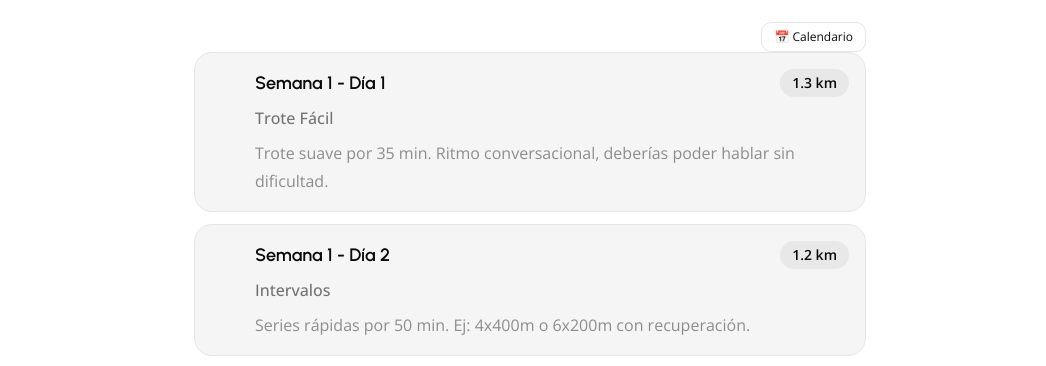
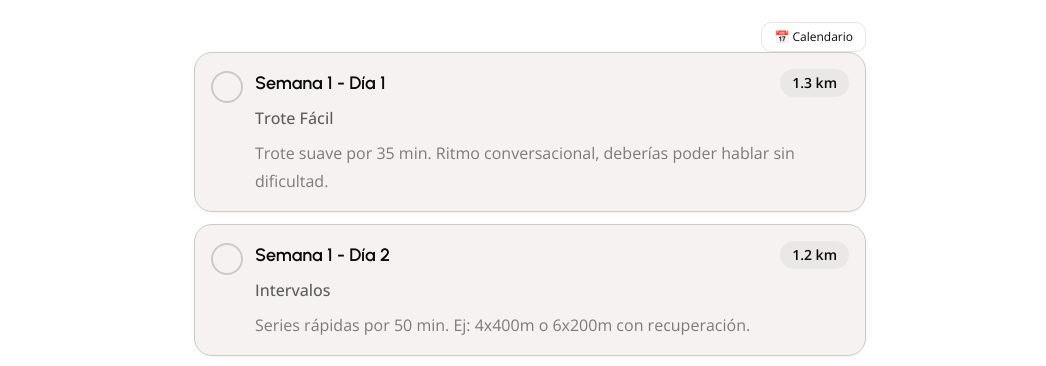
Before and after one commit to yavallejo/running-training, a Next.js app: page /plan in a window 1280 px wide. Shown: the part 424-790 px from the top of the page, without its empty margins (110-1156 px from the left). Built offline with nearby package versions, Linux system fonts and the light colour scheme; no server answers; the database is empty; sample sign-in values are in the browser's storage.

Commit message:
style: update color values in globals.css for improved consistency; enhance button text visibility in LandingPage and AdminPage; refine SessionCard styles for better visual hierarchy and shadow effects

```diff
--- a/src/app/admin/page.tsx
+++ b/src/app/admin/page.tsx
@@ -562,7 +562,7 @@ export default function AdminPage() {
             <div className="flex items-center gap-4">
               <button
                 type="submit"
-                className="group relative px-6 py-3 rounded-xl font-mono text-sm font-semibold tracking-wide overflow-hidden transition-transform hover:scale-[1.02] active:scale-[0.98]"
+                className="group relative px-6 py-3 rounded-xl font-mono text-sm font-semibold tracking-wide text-white overflow-hidden transition-transform hover:scale-[1.02] active:scale-[0.98]"
               >
                 <div className="absolute inset-0 bg-gradient-to-r from-primary to-primary/80" />
                 <div className="absolute inset-0 bg-gradient-to-r from-primary/90 to-primary/70 opacity-0 group-hover:opacity-100 transition-opacity" />
--- a/src/app/globals.css
+++ b/src/app/globals.css
@@ -55,16 +55,16 @@
 }
 
 :root {
-  --surface: oklch(0.97 0 0);
-  --surface-elevated: oklch(0.93 0 0);
+  --surface: oklch(0.965 0.004 25);
+  --surface-elevated: oklch(0.93 0.003 25);
   --primary: oklch(0.55 0.22 25);
   --primary-foreground: oklch(0.985 0 0);
-  --secondary: oklch(0.97 0 0);
+  --secondary: oklch(0.965 0.004 25);
   --secondary-foreground: oklch(0.205 0 0);
-  --accent: oklch(0.97 0 0);
-  --muted: oklch(0.97 0 0);
-  --muted-foreground: oklch(0.556 0 0);
-  --border: oklch(0.922 0 0);
+  --accent: oklch(0.965 0.004 25);
+  --muted: oklch(0.965 0 0);
+  --muted-foreground: oklch(0.48 0 0);
+  --border: oklch(0.84 0 0);
   --success: #22c55e;
   --warning: #f59e0b;
   --danger: #ef4444;
--- a/src/app/page.tsx
+++ b/src/app/page.tsx
@@ -100,7 +100,7 @@ export default function LandingPage() {
           >
             <button
               onClick={() => setShowLogin(true)}
-              className="group relative px-10 py-5 rounded-2xl font-bold text-lg overflow-hidden transition-transform hover:scale-[1.02] active:scale-[0.98]"
+              className="group relative px-10 py-5 rounded-2xl font-bold text-lg text-white overflow-hidden transition-transform hover:scale-[1.02] active:scale-[0.98]"
             >
               <div className="absolute inset-0 bg-gradient-to-r from-primary via-primary to-primary/80" />
               <div className="absolute inset-0 bg-gradient-to-r from-primary/90 to-primary/70 opacity-0 group-hover:opacity-100 transition-opacity duration-300" />
@@ -118,7 +118,7 @@ export default function LandingPage() {
             initial={{ opacity: 0, y: 30 }}
             animate={heroInView ? { opacity: 1, y: 0 } : {}}
             transition={{ duration: 0.8, delay: 0.5, ease: [0.22, 1, 0.36, 1] }}
-            className="mt-20 p-8 rounded-3xl bg-surface/40 border border-primary/20 backdrop-blur-sm shadow-[0_0_40px_-12px_rgba(255,59,48,0.15)]"
+            className="mt-20 p-8 rounded-3xl bg-surface border border-primary/30 backdrop-blur-sm shadow-[0_2px_16px_-4px_rgba(0,0,0,0.07),0_0_40px_-12px_rgba(255,59,48,0.2)]"
           >
             <div className="flex flex-col sm:flex-row items-center justify-center gap-6 sm:gap-10">
               <div className="text-center">
@@ -440,7 +440,7 @@ export default function LandingPage() {
                 whileInView={{ opacity: 1, y: 0 }}
                 viewport={{ once: true, margin: "-60px" }}
                 transition={{ duration: 0.6, delay: i * 0.08, ease: [0.22, 1, 0.36, 1] }}
-                className="group relative p-6 rounded-2xl bg-surface/60 border border-border/50 hover:border-primary/30 hover:shadow-[0_8px_30px_-8px_rgba(255,59,48,0.1)] transition-all duration-500 overflow-hidden"
+                className="group relative p-6 rounded-2xl bg-surface border border-border hover:border-primary/40 shadow-[0_1px_6px_-2px_rgba(0,0,0,0.06)] hover:shadow-[0_8px_30px_-8px_rgba(255,59,48,0.12)] transition-all duration-500 overflow-hidden"
               >
                 <div className="absolute inset-0 bg-gradient-to-br from-primary/5 to-transparent opacity-0 group-hover:opacity-100 transition-opacity duration-500" />
                 <div className="relative">
@@ -491,7 +491,7 @@ export default function LandingPage() {
             </p>
             <button
               onClick={() => setShowLogin(true)}
-              className="group relative px-14 py-6 rounded-2xl font-bold text-xl overflow-hidden transition-transform hover:scale-[1.02] active:scale-[0.98] glow-primary"
+              className="group relative px-14 py-6 rounded-2xl font-bold text-xl text-white overflow-hidden transition-transform hover:scale-[1.02] active:scale-[0.98] glow-primary"
             >
               <div className="absolute inset-0 bg-gradient-to-r from-primary via-primary to-primary/80" />
               <div className="absolute inset-0 bg-gradient-to-r from-primary/90 to-primary/70 opacity-0 group-hover:opacity-100 transition-opacity duration-300" />
@@ -571,7 +571,7 @@ function PainCard({
       initial={{ opacity: 0, y: 50, scale: 0.95 }}
       animate={inView ? { opacity: 1, y: 0, scale: 1 } : {}}
       transition={{ duration: 0.7, delay, ease: [0.22, 1, 0.36, 1] }}
-      className="group relative p-8 rounded-3xl bg-surface/60 border border-border/50 backdrop-blur-sm overflow-hidden hover:border-primary/40 hover:shadow-[0_0_30px_-8px_rgba(255,59,48,0.12)] transition-all duration-500"
+      className="group relative p-8 rounded-3xl bg-surface border border-border backdrop-blur-sm overflow-hidden hover:border-primary/40 shadow-[0_2px_10px_-4px_rgba(0,0,0,0.07)] hover:shadow-[0_0_30px_-8px_rgba(255,59,48,0.14)] transition-all duration-500"
     >
       <div className="absolute inset-0 bg-gradient-to-br from-primary/8 to-transparent opacity-0 group-hover:opacity-100 transition-opacity duration-500" />
       <div className="relative">
@@ -603,7 +603,7 @@ function SolutionCard({
       initial={{ opacity: 0, x: -30 }}
       animate={inView ? { opacity: 1, x: 0 } : {}}
       transition={{ duration: 0.7, delay, ease: [0.22, 1, 0.36, 1] }}
-      className="group relative flex items-start gap-6 p-8 rounded-3xl bg-surface/40 border border-border/30 backdrop-blur-sm hover:border-primary/30 transition-all duration-500"
+      className="group relative flex items-start gap-6 p-8 rounded-3xl bg-surface border border-border backdrop-blur-sm hover:border-primary/40 shadow-[0_2px_10px_-4px_rgba(0,0,0,0.07)] hover:shadow-[0_4px_20px_-8px_rgba(255,59,48,0.1)] transition-all duration-500"
     >
       <div className="flex-shrink-0 text-4xl">{emoji}</div>
       <div>
--- a/src/components/SessionCard.tsx
+++ b/src/components/SessionCard.tsx
@@ -118,8 +118,8 @@ export default function SessionCard({
         };
       default:
         return {
-          container: 'border-border bg-surface',
-          badgeText: 'bg-surface text-muted-foreground',
+          container: 'border-border bg-surface shadow-[0_2px_8px_-3px_rgba(0,0,0,0.08)]',
+          badgeText: 'bg-surface-elevated text-muted-foreground',
         };
     }
   };
@@ -228,8 +228,8 @@ export default function SessionCard({
             session.completed
               ? "border-success bg-success"
               : state === 'blocked'
-              ? "border-muted opacity-30 cursor-not-allowed"
-              : "border-muted hover:border-primary"
+              ? "border-border opacity-30 cursor-not-allowed"
+              : "border-border hover:border-primary"
           }`}
           aria-label={session.completed ? "Marcar incompleto" : "Marcar completado"}
         >
```
